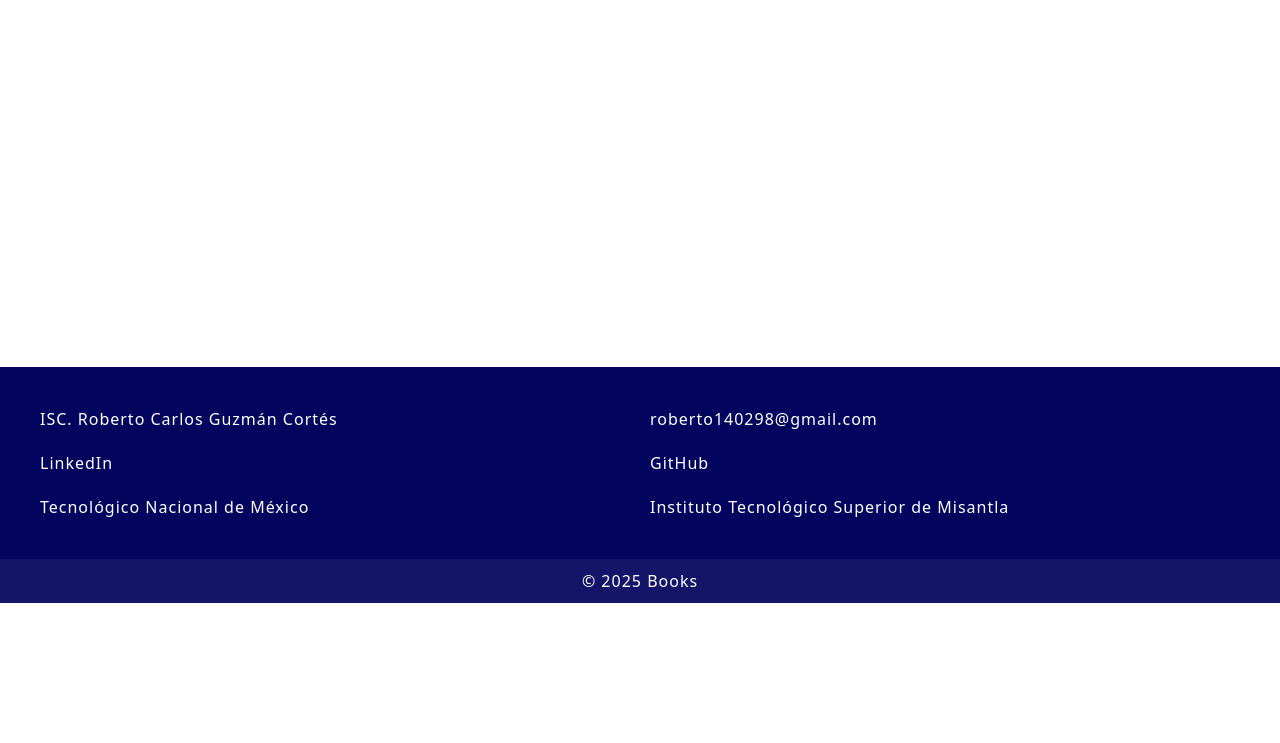
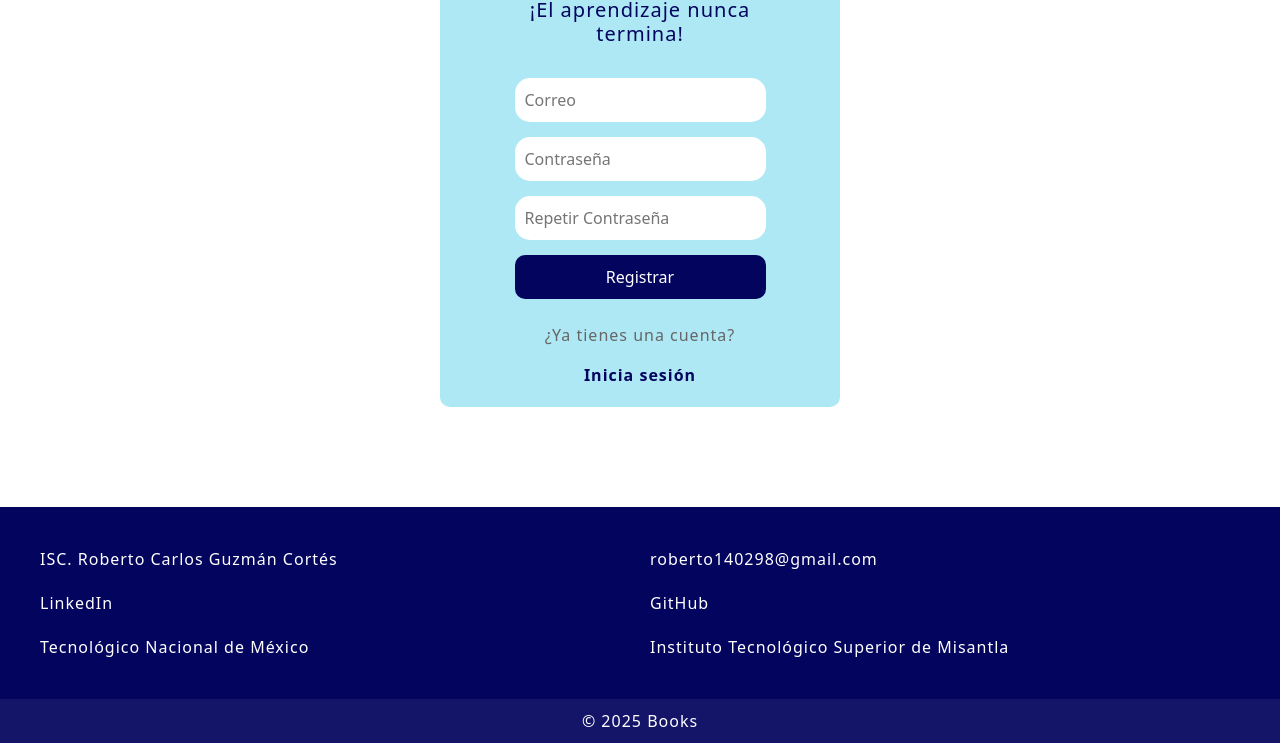
Before and after one commit to rcgc/mylearning_frontend, a React app in the folder courses-management-app/: page /signup in a window 1280 px wide. Shown: the part 197-940 px from the top of the page. Before the commit the page ends 800 px from the top, so only its background shows below. Built offline with nearby package versions, Linux system fonts and the light colour scheme.

Commit message:
Signup.js and SignupForm.js completed

```diff
--- a/courses-management-app/package.json
+++ b/courses-management-app/package.json
@@ -3,6 +3,7 @@
   "version": "0.1.0",
   "private": true,
   "dependencies": {
+    "axios": "^1.7.9",
     "bootstrap": "^5.3.3",
     "cra-template": "1.2.0",
     "react": "^19.0.0",
--- a/courses-management-app/src/components/Signup/Signup.js
+++ b/courses-management-app/src/components/Signup/Signup.js
@@ -1,7 +1,12 @@
 import React from 'react';
+import SignupForm from './SignupForm';
 
-const SignupForm = () => {
-  return <h2>Signup Form</h2>;
+const Signup = () => {
+  return (
+    <div className="signup-page">
+      <SignupForm />
+    </div>
+  );
 };
 
-export default SignupForm;
+export default Signup;
--- a/courses-management-app/src/components/Signup/SignupForm.js
+++ b/courses-management-app/src/components/Signup/SignupForm.js
@@ -0,0 +1,131 @@
+import React, { useState } from 'react';
+import { useNavigate, Link } from 'react-router-dom';
+import axios from 'axios';
+
+const SignupForm = () => {
+  const [email, setEmail] = useState('');
+  const [password, setPassword] = useState('');
+  const [repeatPassword, setRepeatPassword] = useState('');
+  const [errorMessage, setErrorMessage] = useState('');
+  const [successMessage, setSuccessMessage] = useState('');
+  const [fadeOut, setFadeOut] = useState(false); // State for fade-out effect
+  const navigate = useNavigate();
+
+  const handleSubmit = async (e) => {
+    e.preventDefault();
+
+    if (password !== repeatPassword) {
+      setErrorMessage('Contraseñas diferentes');
+      setFadeOut(false); // Reset fade-out
+      setTimeout(() => setFadeOut(true), 2000); // Trigger fade-out after 2 seconds
+      setTimeout(() => setErrorMessage(''), 2500); // Clear error after 2.5 seconds
+      return;
+    }
+
+    try {
+      // Check if email exists
+      const emailCheckResponse = await axios.post('http://localhost:4000/users/search', { email: email.trim() });
+
+      if (emailCheckResponse.data.exists) {
+        setErrorMessage('Correo existente');
+        setFadeOut(false); // Reset fade-out
+        setTimeout(() => setFadeOut(true), 2000); // Trigger fade-out after 2 seconds
+        setTimeout(() => setErrorMessage(''), 2500); // Clear error after 2.5 seconds
+        return;
+      }
+
+      // Generate current Unix timestamp (milliseconds since epoch)
+      const currentTimestamp = Date.now();
+
+      // Prepare the payload with the BSON DateTime structure
+      const userPayload = {
+        name: 'default',
+        lastname: 'default',
+        major: 'default',
+        email: email.trim(),
+        password: password.trim(),
+        courses: [],
+        created_at: {
+          "$date": {
+            "$numberLong": currentTimestamp.toString(), // Convert to string for BSON
+          },
+        },
+        updated_at: {
+          "$date": {
+            "$numberLong": currentTimestamp.toString(), // Convert to string for BSON
+          },
+        },
+      };
+
+      // Send POST request to backend
+      await axios.post('http://localhost:4000/users', userPayload);
+
+      setSuccessMessage('Registro exitoso');
+      setTimeout(() => navigate('/login'), 3000); // Redirect after 3 seconds
+    } catch (error) {
+        if (error.response && error.response.data && error.response.data.message) {
+          setErrorMessage(error.response.data.message);
+        } else {
+          setErrorMessage('Error al registrar');
+        }
+        setFadeOut(false); // Reset fade-out
+        setTimeout(() => setFadeOut(true), 2000); // Trigger fade-out after 2 seconds
+        setTimeout(() => setErrorMessage(''), 2500); // Clear error after 2.5 seconds
+        console.error(error);
+      }
+  };
+
+  return (
+    <div className="signup-form-container">
+      <h2 className="login-title">Todos tus cursos<br/> en un sólo lugar</h2>
+      <h5 className="login-subtitle">¡El aprendizaje nunca<br/> termina!</h5>
+      <br/>
+      <form onSubmit={handleSubmit}>
+        {errorMessage && (
+          <div className={`errorMsg ${fadeOut ? 'fade-out' : ''}`}>
+            {errorMessage}
+          </div>
+        )}
+        {successMessage && (
+          <div className="successMsg">{successMessage}</div>
+        )}
+        <div className="form-group">
+          <input
+            type="email"
+            value={email}
+            onChange={(e) => setEmail(e.target.value)}
+            placeholder="Correo"
+            required
+            className="signup-input"
+          />
+        </div>
+        <div className="form-group">
+          <input
+            type="password"
+            value={password}
+            onChange={(e) => setPassword(e.target.value)}
+            placeholder="Contraseña"
+            required
+            className="signup-input"
+          />
+        </div>
+        <div className="form-group">
+          <input
+            type="password"
+            value={repeatPassword}
+            onChange={(e) => setRepeatPassword(e.target.value)}
+            placeholder="Repetir Contraseña"
+            required
+            className="signup-input"
+          />
+        </div>
+        <button type="submit" className="signup-button">Registrar</button>
+      </form>
+      <br />
+      <p>¿Ya tienes una cuenta?</p>
+      <Link to="/login" className="login-link">Inicia sesión</Link>
+    </div>
+  );
+};
+
+export default SignupForm;
--- a/courses-management-app/src/context/AuthContext.js
+++ b/courses-management-app/src/context/AuthContext.js
@@ -24,7 +24,7 @@ export const AuthProvider = ({ children }) => {
       } else {
         console.error('Login failed');
         setIsAuthenticated(false);
-        throw new Error('Error al iniciar sesión');  // Throw error to be caught in LoginForm
+        throw new Error('Contraseña incorrecta');  // Throw error to be caught in LoginForm
       }
     } catch (error) {
       console.error('Error during login:', error);
--- a/courses-management-app/src/styles.scss
+++ b/courses-management-app/src/styles.scss
@@ -142,6 +142,21 @@
     width: 100%;
   }
 
+  .signup-form-container {
+    display: flex;
+    flex-direction: column;
+    align-items: center;
+    justify-content: center;
+    //min-height: 100vh;
+    max-width: 400px;
+    margin: 0 auto;
+    padding: 20px;
+    box-sizing: border-box;
+    //border: 1px solid #ccc;
+    border-radius: 10px;
+    background-color: #ADE8F4;
+  }
+
   .login-form-container {
     display: flex;
     flex-direction: column;
@@ -175,6 +190,20 @@
     background-color: #023E8A;
   }
 
+  .signup-button {
+    width: 100%;
+    padding: 10px;
+    background-color: #03045E;
+    color: white;
+    border: none;
+    border-radius: 10px;
+    cursor: pointer;
+  }
+
+  .signup-button:hover {
+    background-color: #023E8A;
+  }
+
   .login-input {
     border-radius: 15px;    /* Set border-radius to 15px */
     border: none;           /* Remove the border */
@@ -194,6 +223,39 @@
   }
 
   .login-subtitle {
+    text-align: center;         /* Center the subtitle text */
+    color: #03045E;           /* Apply the blue color */
+  }
+
+  .login-link {
+    color: #03045E;
+    text-decoration: none;
+    font-weight: bold;
+  }
+
+  .login-link:hover {
+    text-decoration: underline;
+  }
+
+  .signup-input {
+    border-radius: 15px;    /* Set border-radius to 15px */
+    border: none;           /* Remove the border */
+    padding: 10px;          /* Optional: Add padding inside input */
+    width: 100%;            /* Make the input field take full width */
+    box-sizing: border-box; /* Ensure padding does not affect the width */
+  }
+
+  .signup-input:focus {
+    outline: none; /* Remove the default outline on focus */
+  }
+
+  .signup-title {
+    text-align: center;         /* Center the title text */
+    color: #03045E;           /* Apply the blue color */
+    font-weight: bold;          /* Make the text bold */
+  }
+
+  .signup-subtitle {
     text-align: center;         /* Center the subtitle text */
     color: #03045E;           /* Apply the blue color */
   }
@@ -326,7 +388,13 @@
   .successMsg {
     color: #00ff00;
     background: #077707;
-    padding: 10px;
+    //padding: 10px;
+    border-radius: 10px;
+    margin-top: 10px;
+    margin-bottom: 10px;
+    text-align: center;
+    opacity: 1;
+    transition: opacity 2s ease-out; /* Apply fade-out transition */
   }
 
   .centered-message {
```
Also changed, not shown: 1 other file.
